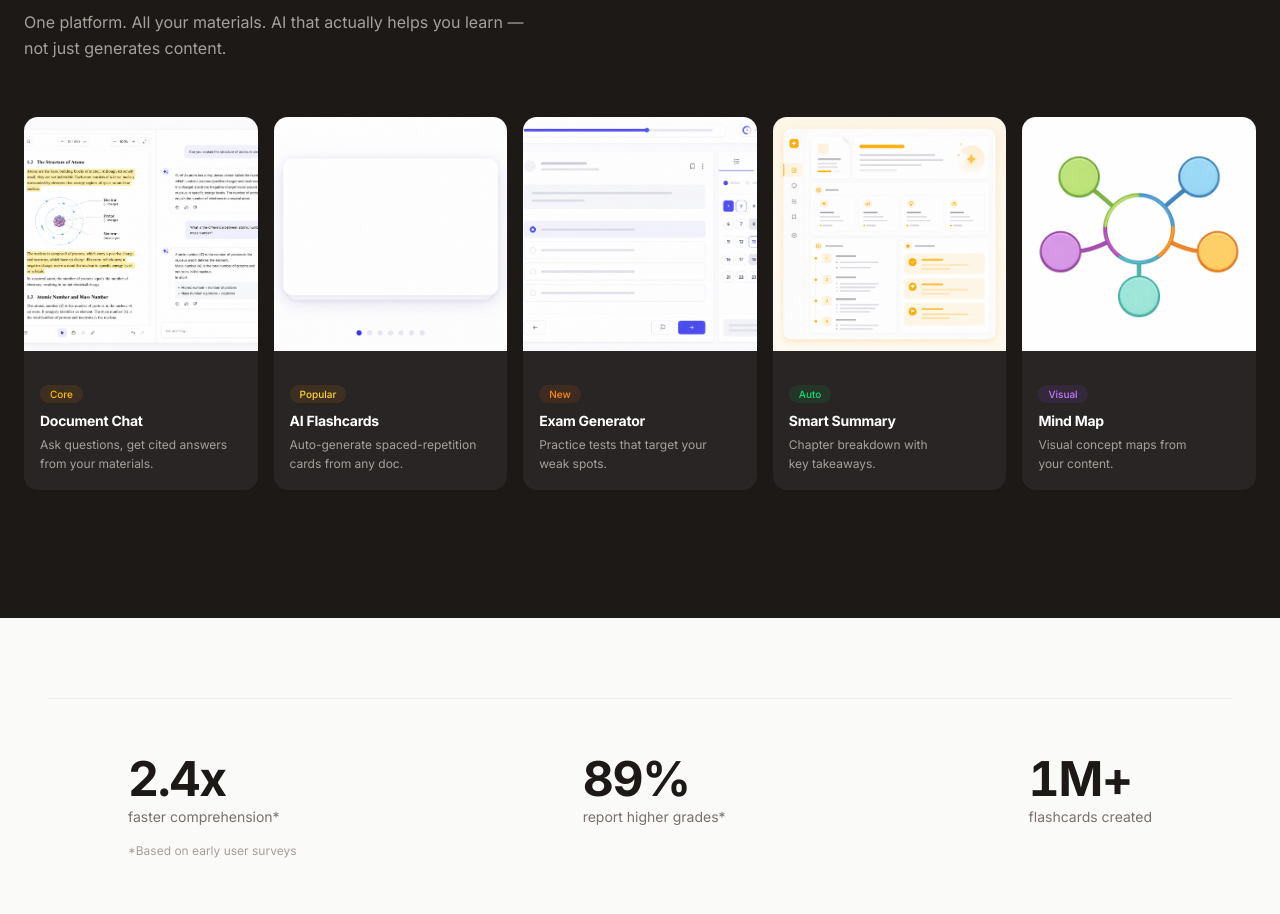
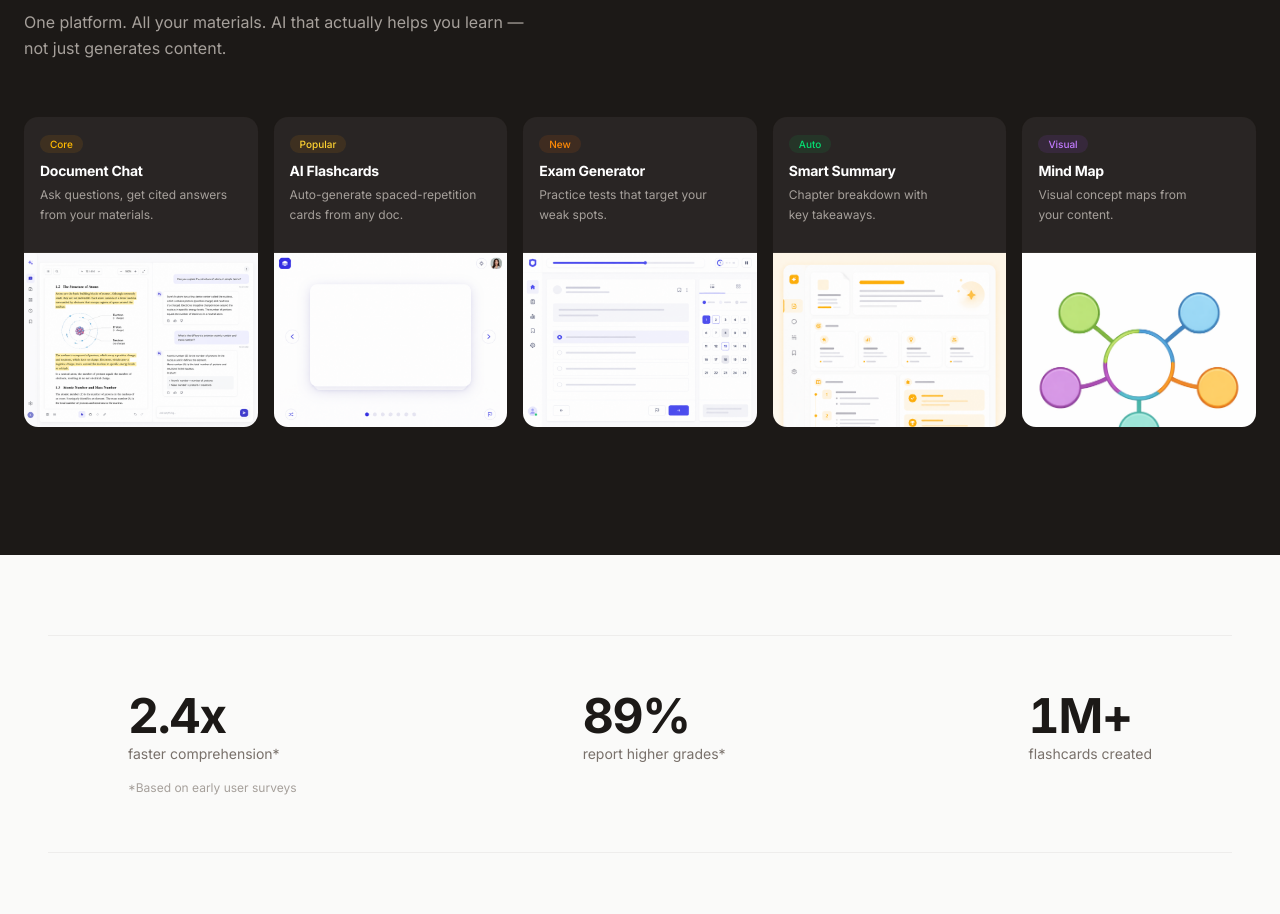
Before and after one commit to nloc7770/athora-AI, a Next.js app in the folder apps/web/: page / in a window 1280 px wide. Shown: the part 2442-3356 px from the top of the page. Built offline with nearby package versions, Linux system fonts and the light colour scheme; no server answers.

Commit message:
fix: features cards - text above image, aspect-4/3, object-top to fit frame

```diff
--- a/apps/web/src/components/landing/landing-page.tsx
+++ b/apps/web/src/components/landing/landing-page.tsx
@@ -388,15 +388,15 @@ export default function LandingPage() {
             ].map((feature, i) => (
               <FadeUp key={i} delay={i * 0.05}>
                 <Card className="border-stone-700/50 bg-stone-800 p-0 overflow-hidden h-full hover:border-stone-600 transition group">
-                  <div className="aspect-square overflow-hidden">
-                    <img src={feature.img} alt={feature.title} className="w-full h-full object-cover group-hover:scale-105 transition duration-500" />
-                  </div>
-                  <div className="p-4">
+                  <div className="p-4 pb-3">
                     <span className={`inline-block rounded-full px-2.5 py-0.5 text-[10px] font-medium mb-2 ${feature.badgeColor}`}>
                       {feature.badge}
                     </span>
                     <h3 className="text-sm font-bold text-white mb-1">{feature.title}</h3>
                     <p className="text-xs text-stone-400 leading-relaxed">{feature.desc}</p>
+                  </div>
+                  <div className="aspect-[4/3] overflow-hidden border-t border-stone-700/50">
+                    <img src={feature.img} alt={feature.title} className="w-full h-full object-cover object-top group-hover:scale-105 transition duration-500" />
                   </div>
                 </Card>
               </FadeUp>
```
